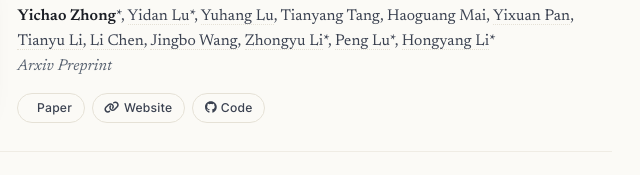
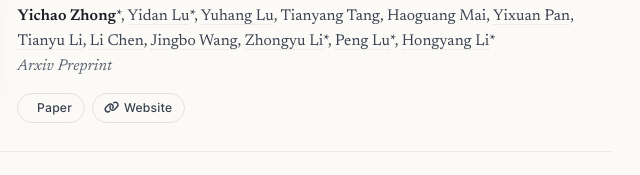
Before and after one commit to z-taylcr7/z-taylcr7.github.io, a website: page index.html in a window 1280 px wide. Shown: the part 1287-1462 px from the top of the page, 482-1122 px from the left. Drawn offline with nearby package versions, Linux system fonts and the light colour scheme; some icons are missing.

Commit message:
Hide RoboNaldo code button

```diff
--- a/index.html
+++ b/index.html
@@ -147,9 +147,9 @@
                             <a href="https://opendrivelab.com/RoboNaldo/" class="btn btn-outline-primary py-0" role="button">
                                 <span><i class="fa-solid fa-link"></i></span> Website
                             </a>
-                            <a href="https://github.com/opendrivelab/RoboNaldo" class="btn btn-outline-primary py-0" role="button">
+                            <!-- <a href="https://github.com/opendrivelab/RoboNaldo" class="btn btn-outline-primary py-0" role="button">
                                 <span><i class="fa-brands fa-github"></i></span> Code
-                            </a>
+                            </a> -->
                         </div>
                     </div>
                     <div class="row py-4 pub-item align-items-center">
```
